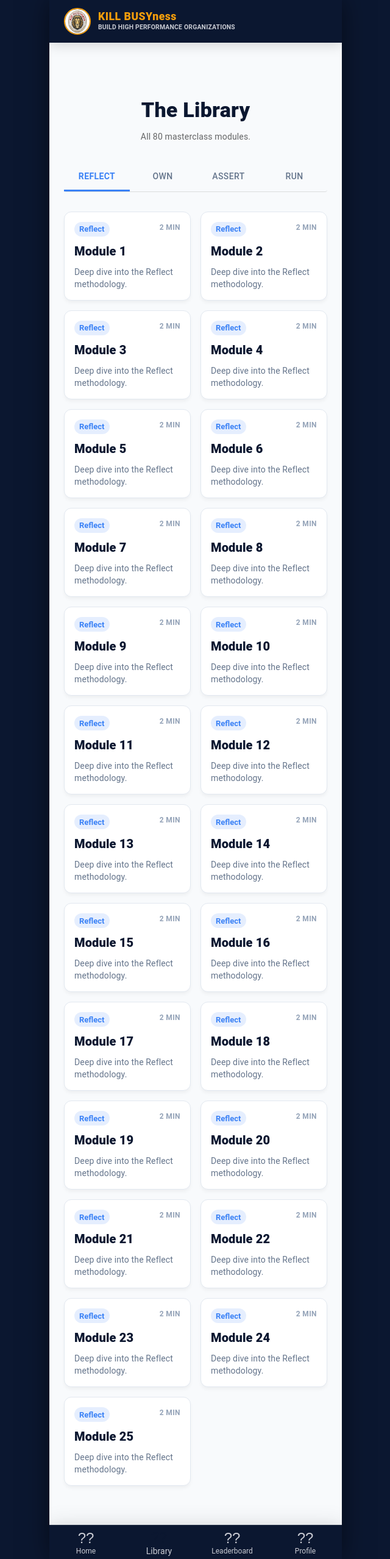
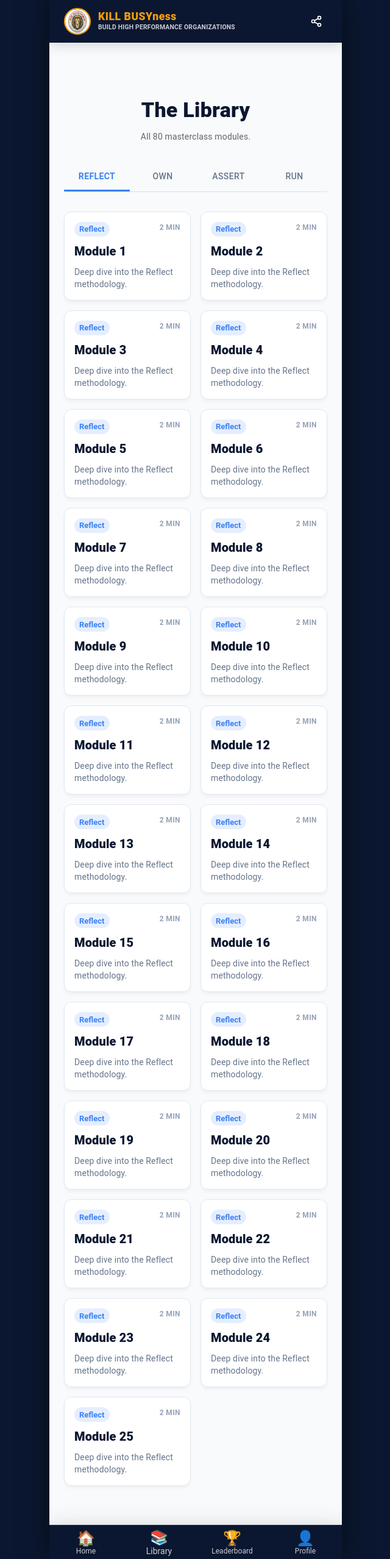
Before and after one commit to manojonkar/KILL-BUSYness-App, a Next.js app in the folder web/: page /library in a window 1280 px wide. Shown: the whole page at 61% size, without its empty margins (319-959 px from the left). Built offline with nearby package versions, Linux system fonts and the light colour scheme.

Commit message:
feat: add global share button in app bar

```diff
--- a/web/components/Layout.tsx
+++ b/web/components/Layout.tsx
@@ -1,12 +1,38 @@
-import React from 'react';
-import { Box, Paper, BottomNavigation, BottomNavigationAction, AppBar, Toolbar, Typography } from '@mui/material';
+import React, { useState } from 'react';
+import { Box, Paper, BottomNavigation, BottomNavigationAction, AppBar, Toolbar, Typography, IconButton, Snackbar } from '@mui/material';
 import { useRouter } from 'next/router';
 
 export default function Layout({ children }: { children: React.ReactNode }) {
   const router = useRouter();
   const [value, setValue] = React.useState(router.pathname);
+  const [snackbarOpen, setSnackbarOpen] = useState(false);
 
   const isModulePage = router.pathname.startsWith('/module/');
+
+  const handleShare = async () => {
+    const shareData = {
+      title: 'KILL BUSYness',
+      text: 'Check out KILL BUSYness - Move from Motion to Outcomes. A bite-sized learning companion for Leaders.',
+      url: 'https://app.killbusyness.com',
+    };
+
+    if (navigator.share) {
+      try {
+        await navigator.share(shareData);
+        // Optionally award gamification credits here later
+      } catch (err) {
+        console.error('Error sharing:', err);
+      }
+    } else {
+      // Fallback for desktop browsers without Web Share API
+      try {
+        await navigator.clipboard.writeText(shareData.url);
+        setSnackbarOpen(true);
+      } catch (err) {
+        console.error('Failed to copy link:', err);
+      }
+    }
+  };
 
   return (
     <Box sx={{ bgcolor: '#0b1730', minHeight: '100vh', display: 'flex', justifyContent: 'center' }}>
@@ -45,6 +71,16 @@ export default function Layout({ children }: { children: React.ReactNode }) {
                 Build High Performance Organizations
               </Typography>
             </Box>
+            <Box sx={{ flexGrow: 1 }} />
+            <IconButton onClick={handleShare} sx={{ color: 'white' }}>
+              <svg xmlns="http://www.w3.org/2000/svg" width="20" height="20" viewBox="0 0 24 24" fill="none" stroke="currentColor" strokeWidth="2" strokeLinecap="round" strokeLinejoin="round">
+                <circle cx="18" cy="5" r="3"></circle>
+                <circle cx="6" cy="12" r="3"></circle>
+                <circle cx="18" cy="19" r="3"></circle>
+                <line x1="8.59" y1="13.51" x2="15.42" y2="17.49"></line>
+                <line x1="15.41" y1="6.51" x2="8.59" y2="10.49"></line>
+              </svg>
+            </IconButton>
           </Toolbar>
         </AppBar>
 
@@ -69,14 +105,21 @@ export default function Layout({ children }: { children: React.ReactNode }) {
                 '& .MuiBottomNavigationAction-root': { color: '#c9cbd3' },
               }}
             >
-              <BottomNavigationAction label="Home" value="/" icon={<span style={{fontSize: '1.5rem'}}>??</span>} />
-              <BottomNavigationAction label="Library" value="/library" icon={<span style={{fontSize: '1.5rem'}}>??</span>} />
-              <BottomNavigationAction label="Leaderboard" value="/leaderboard" icon={<span style={{fontSize: '1.5rem'}}>??</span>} />
-              <BottomNavigationAction label="Profile" value="/profile" icon={<span style={{fontSize: '1.5rem'}}>??</span>} />
+              <BottomNavigationAction label="Home" value="/" icon={<span style={{fontSize: '1.5rem'}}>🏠</span>} />
+              <BottomNavigationAction label="Library" value="/library" icon={<span style={{fontSize: '1.5rem'}}>📚</span>} />
+              <BottomNavigationAction label="Leaderboard" value="/leaderboard" icon={<span style={{fontSize: '1.5rem'}}>🏆</span>} />
+              <BottomNavigationAction label="Profile" value="/profile" icon={<span style={{fontSize: '1.5rem'}}>👤</span>} />
             </BottomNavigation>
           </Paper>
         )}
       </Box>
+
+      <Snackbar
+        open={snackbarOpen}
+        autoHideDuration={3000}
+        onClose={() => setSnackbarOpen(false)}
+        message="Link copied to clipboard!"
+      />
     </Box>
   );
 }
```
